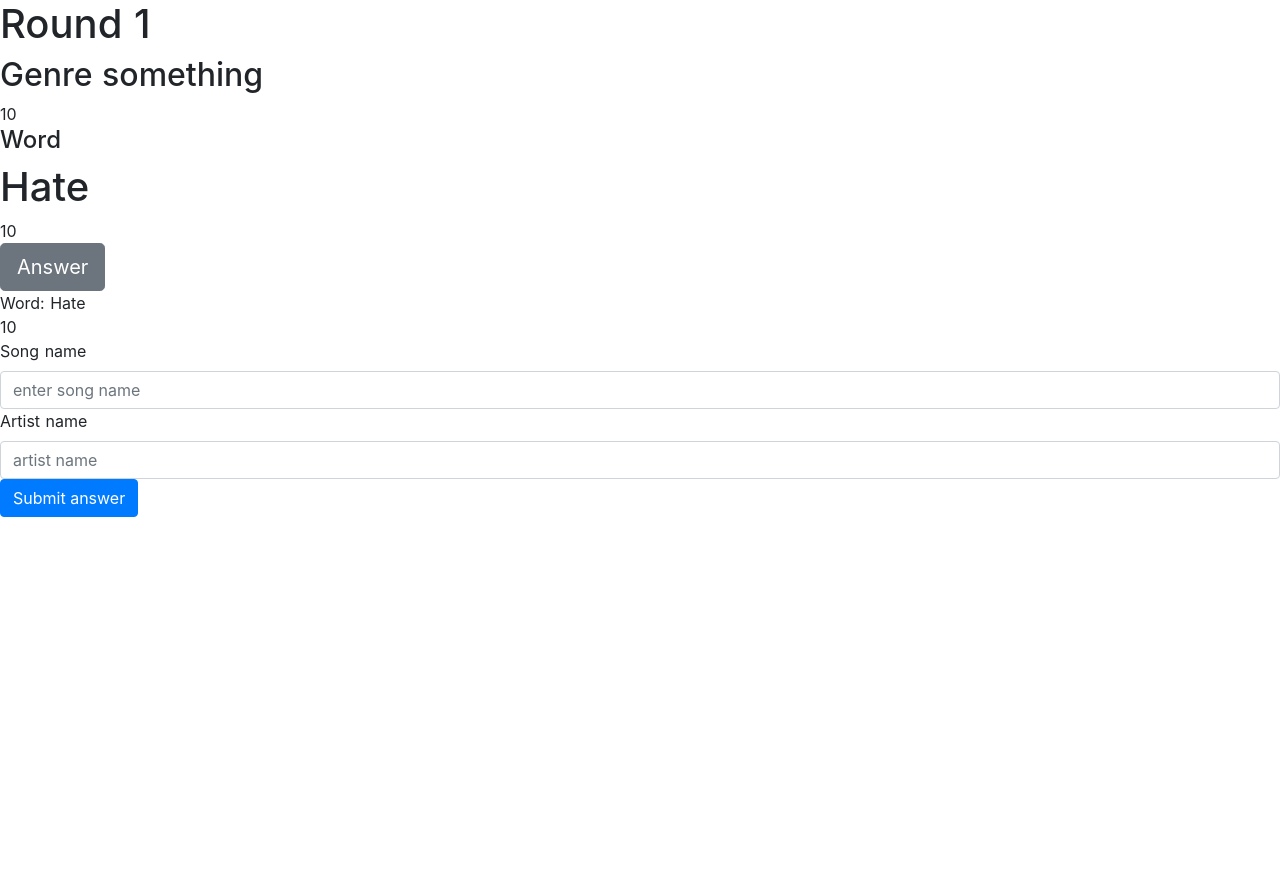
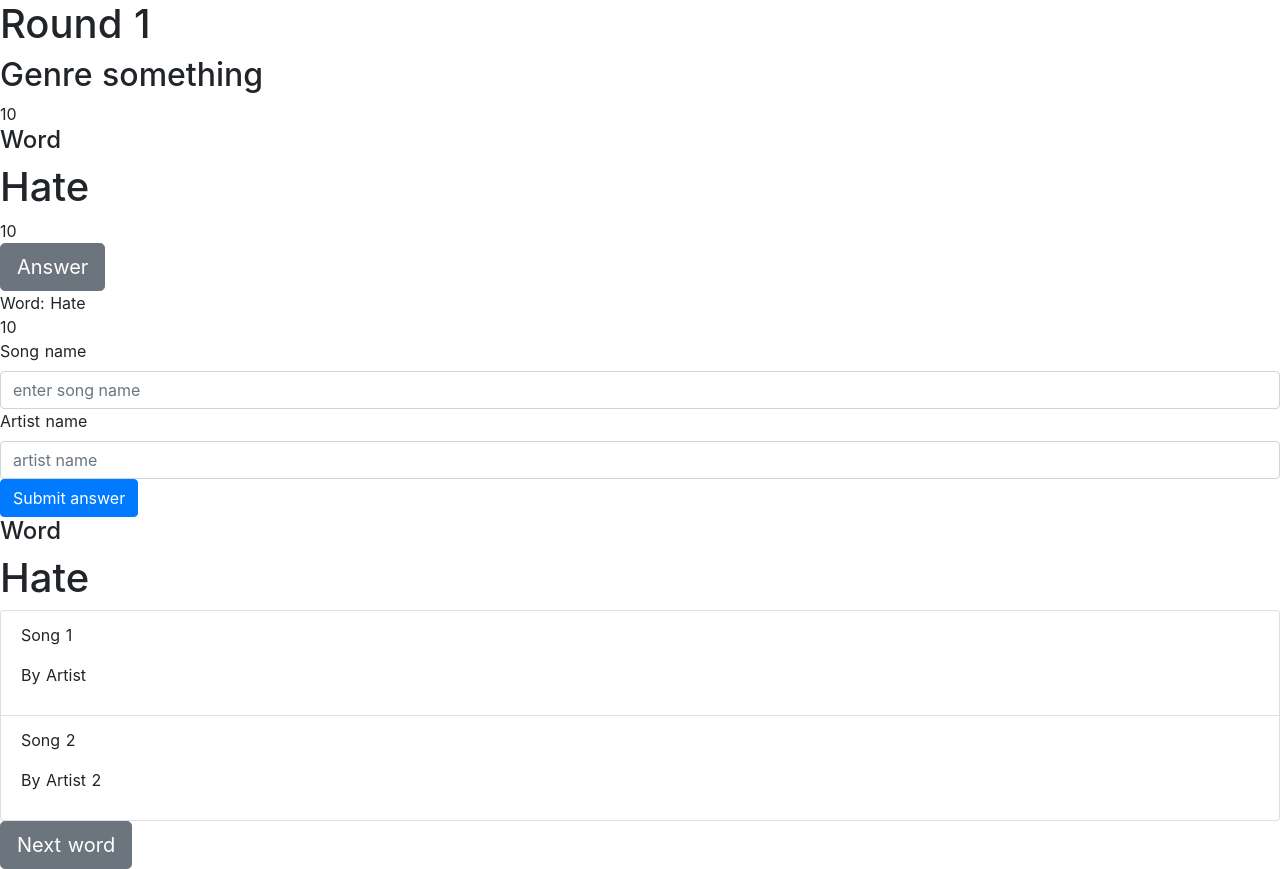
Before and after one commit to kemi-kun/gyo-main, a Nuxt app in the folder gyo-nuxt/: page /round/1/start-round in a window 1280 px wide. Before the commit the page ends 800 px from the top, so only its background shows below. Built offline with nearby package versions, Linux system fonts and the light colour scheme.

Commit message:
Create word answer for start round

```diff
--- /dev/null
+++ b/gyo-nuxt/components/WordAnswer.vue
@@ -0,0 +1,37 @@
+<template>
+  <div id="word-answer">
+    <challenge-word :cword="tempCword"></challenge-word>
+    <b-list-group id="answer-songs">
+      <b-list-group-item v-for="song in songs" :id="song.id" :key="song.id">
+        <p>{{ song.name }}</p>
+        <p>By {{ song.artist }}</p>
+      </b-list-group-item>
+    </b-list-group>
+    <b-button id='next-button' size='lg' href='#'>Next word</b-button>
+  </div>
+</template>
+
+<script>
+import ChallengeWord from '~/components/ChallengeWord.vue'
+export default {
+  components: { ChallengeWord },
+  props: {
+    cword: {
+      type: String,
+      required: true
+    }
+  },
+  data () {
+    return {
+      songs: [
+        { id: 1, name: 'Song 1', artist: 'Artist' },
+        { id: 2, name: 'Song 2', artist: 'Artist 2' }
+      ],
+      tempCword: this.cword
+    }
+  }
+}
+</script>
+
+<style>
+</style>
--- a/gyo-nuxt/pages/round/_id/start-round.vue
+++ b/gyo-nuxt/pages/round/_id/start-round.vue
@@ -3,6 +3,7 @@
     <wait-round></wait-round>
     <word-countdown cword='Hate'></word-countdown>
     <enter-answer-form cword='Hate'></enter-answer-form>
+    <word-answer cword='Hate'></word-answer>
   </div>
 </template>
 
@@ -10,11 +11,13 @@
 import WaitRound from '~/components/WaitRound.vue'
 import WordCountdown from '~/components/WordCountdown.vue'
 import EnterAnswerForm from '~/components/EnterAnswerForm.vue'
+import WordAnswer from '~/components/WordAnswer.vue'
 export default {
   components: {
     WaitRound,
     WordCountdown,
-    EnterAnswerForm
+    EnterAnswerForm,
+    WordAnswer
   }
 }
 </script>
```
